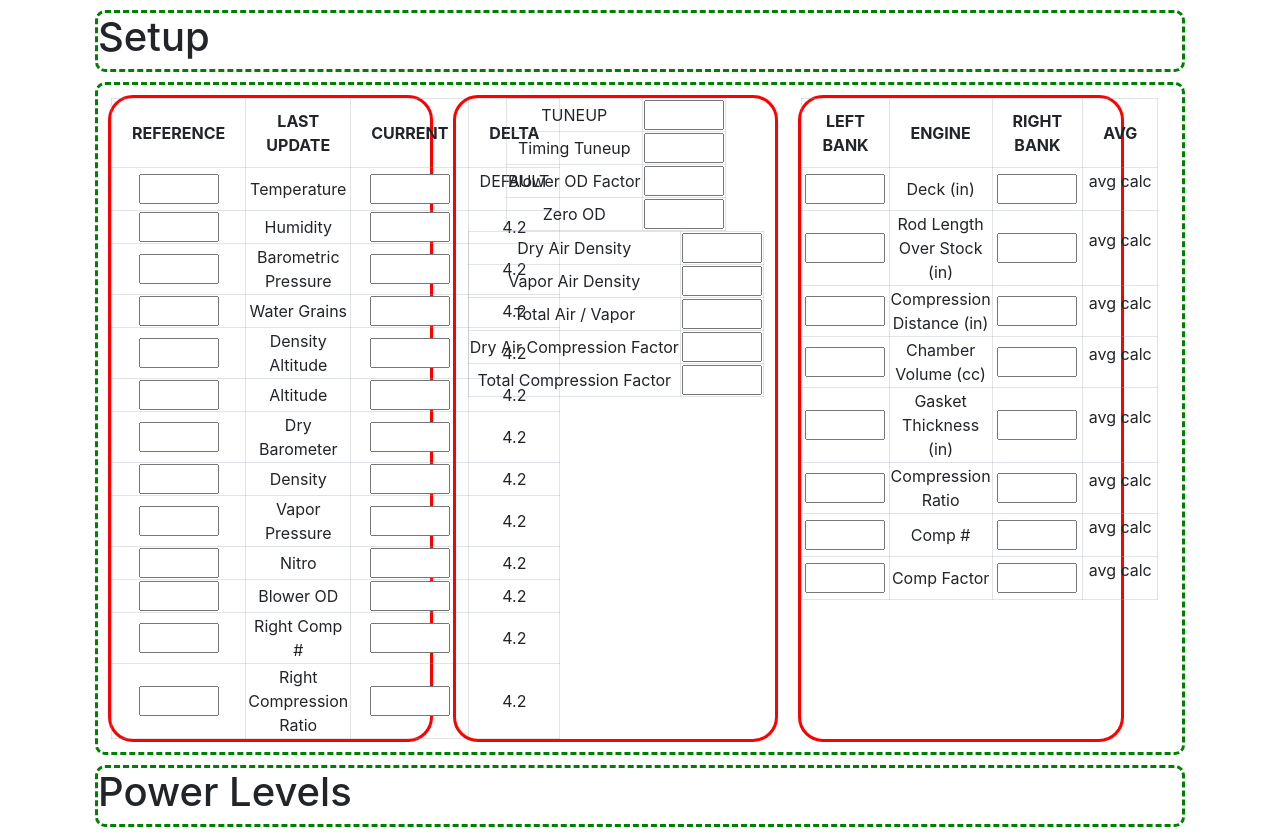
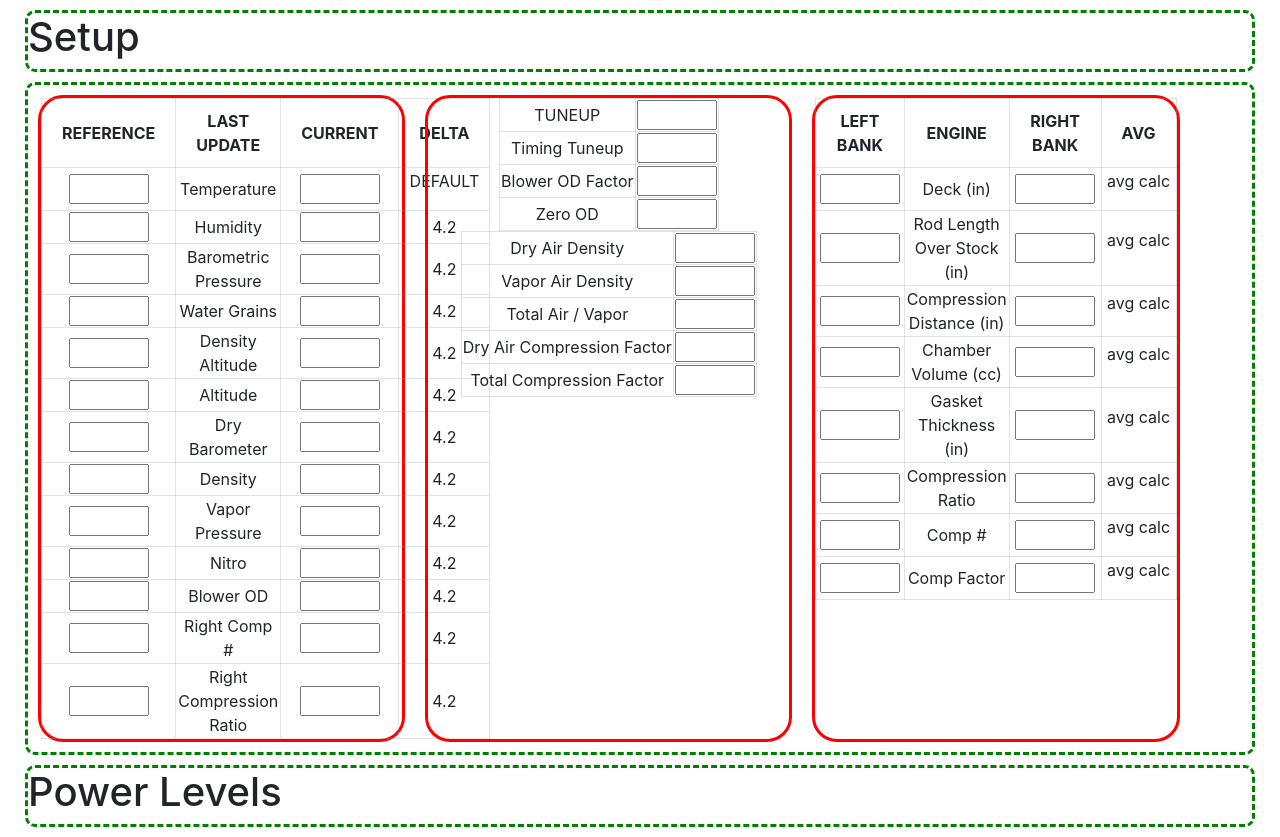
Before and after one commit to csnead290c/TRDNitroTuner, a Flask app: page /setup in a window 1280 px wide. Shown: the part 56-893 px from the top of the page. Run offline with Flask 2, Linux system fonts and the light colour scheme; some libraries are stand-ins or nearby versions.

Commit message:
more changes

```diff
--- a/templates/index.html
+++ b/templates/index.html
@@ -1,7 +1,7 @@
 {% extends "layout.html" %}
 
 {% block body %}
-<div class="container">
+<div class="container-fluid">
   <div class="row" >
     <!-- <div class="column img-container">
       <img src="https://i.pinimg.com/originals/bf/bb/ae/bfbbaedf79b66ed03a6a4f1557779ca8.png" width="95%" align="middle" margin="auto">
--- a/templates/layout.html
+++ b/templates/layout.html
@@ -2,6 +2,8 @@
 <html lang="en">
 <head>
   <meta name="viewport" content="width=device-width, initial-scale=1, shrink-to-fit=no">
+  <link rel="shortcut icon" type="image/x-icon" href="/static/img/favicon.ico"/>
+
   <title>TRD NITRO TUNER</title>
 
   <script src="https://ajax.googleapis.com/ajax/libs/jquery/3.4.1/jquery.min.js"></script>
```
Also changed, not shown: static/img/favicon.ico (added).
